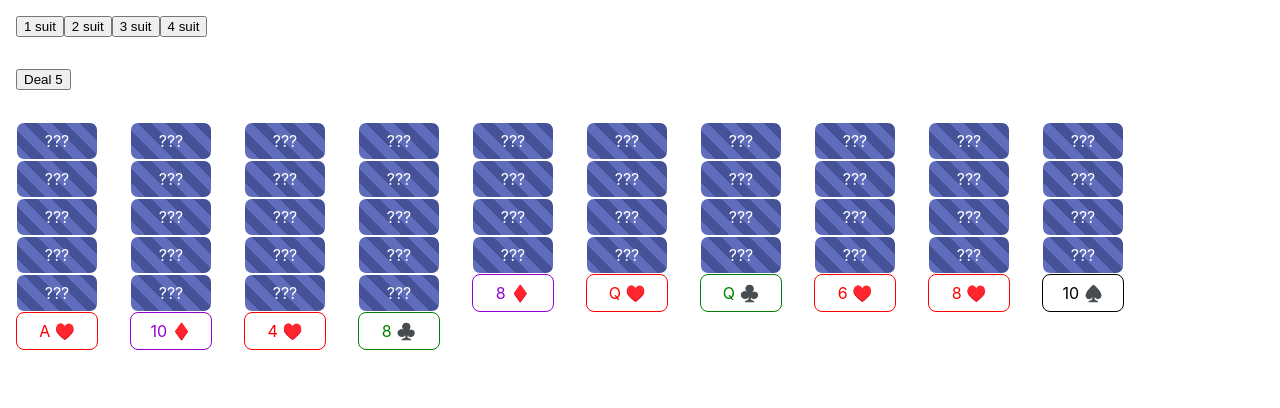
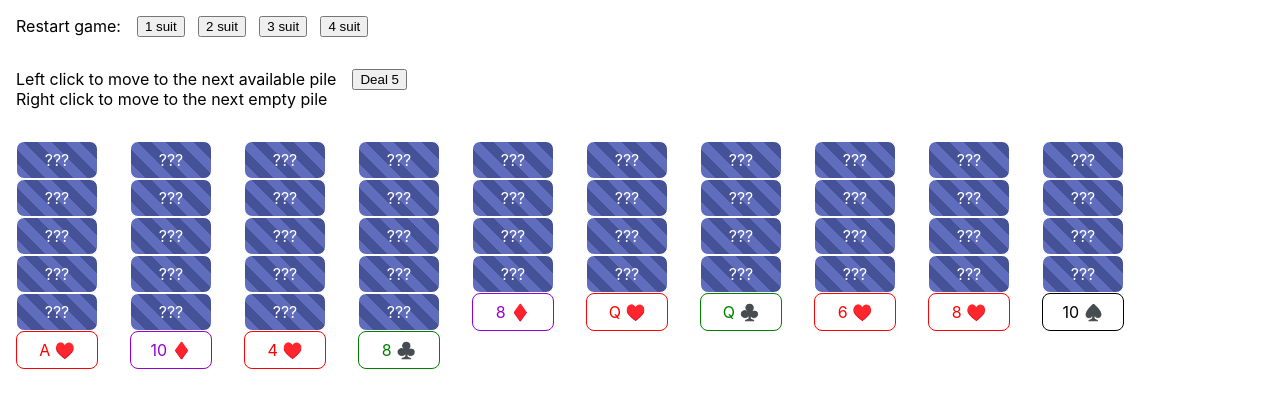
Before and after one commit to mpaulweeks/spider-solitaire, a React (Create React App) app: page / in a window 1280 px wide. Shown: the top 408 px of the page. Built offline with nearby package versions, Linux system fonts and the light colour scheme.

Commit message:
instructions

```diff
--- a/src/fe/ViewBoard.tsx
+++ b/src/fe/ViewBoard.tsx
@@ -18,6 +18,10 @@ const CompHeader = styled.div`
   flex-wrap: nowrap;
 
   padding: 1em;
+
+  & > * {
+    margin-right: 1em;
+  }
 `;
 const CompColumnContainer = styled.div`
   display: flex;
@@ -46,6 +50,9 @@ export function ViewBoard(props: {
   return (
     <CompBoard>
       <CompHeader>
+        <div>
+          Restart game:
+        </div>
         <button onClick={() => reset(Board.createNew(GenerateDeck(1)))}>
           1 suit
         </button>
@@ -60,6 +67,10 @@ export function ViewBoard(props: {
         </button>
       </CompHeader>
       <CompHeader>
+        <div>
+          <div>Left click to move to the next available pile</div>
+          <div>Right click to move to the next empty pile</div>
+        </div>
         {remainingDeals ? (
           <button onClick={trigger(b => b.deal())}>
             Deal {remainingDeals}
```
